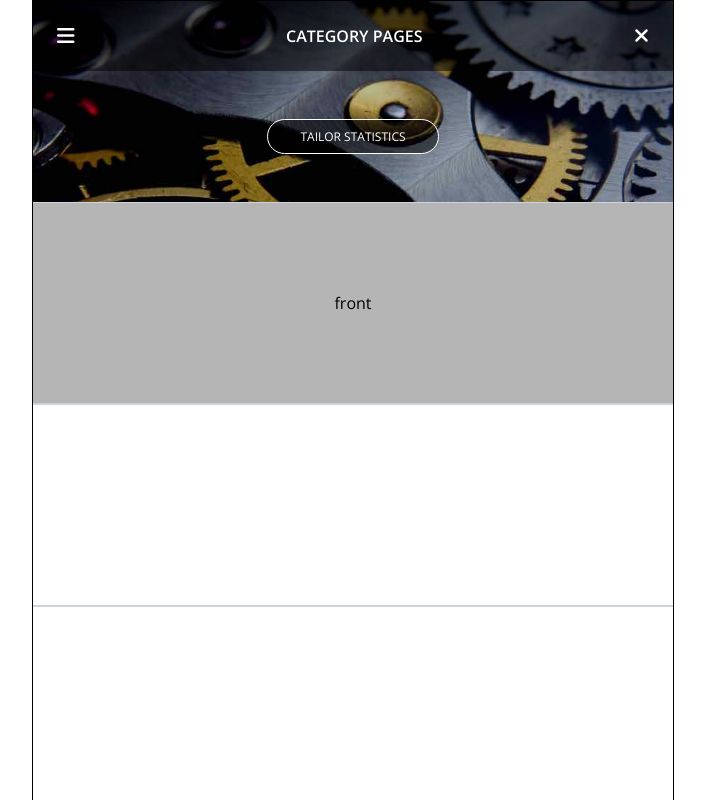
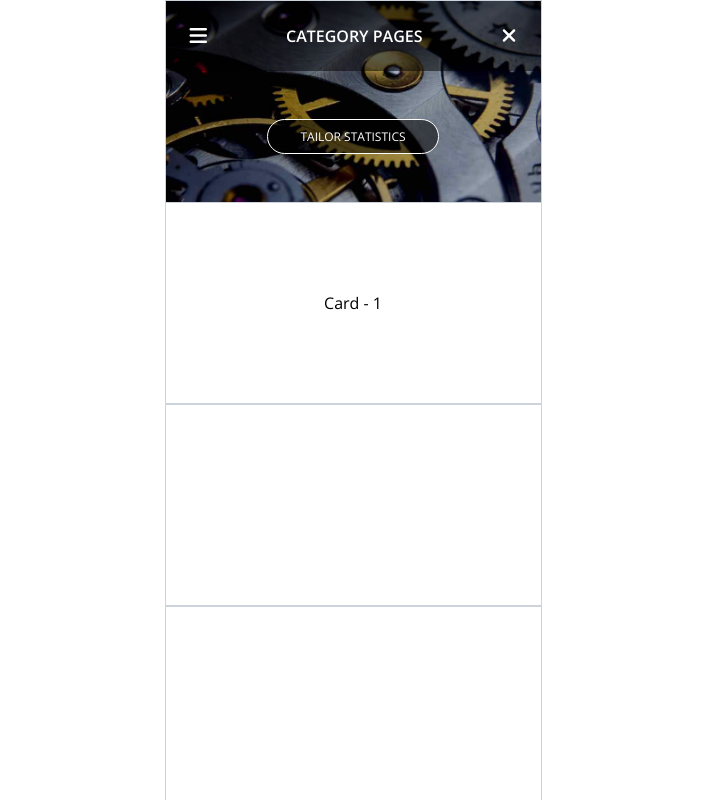
Before and after one commit to TimThuis/dashboard, a plain HTML site: page index.html in a window 1280 px wide. Both pictures are taken after a click on the element "CATEGORY PAGES". Shown: the top 800 px of the page, without its empty margins (287-992 px from the left). Drawn offline with nearby package versions, Linux system fonts and the light colour scheme.

Commit message:
add graph animation and card movement

```diff
--- a/index.html
+++ b/index.html
@@ -24,12 +24,12 @@
       <div id="home-page">
         <div class="card">
           <h2>home</h2>
-          <div class="card-detail" onclick='flipCard(this)'>
-            <div class="flip-card front flip">
-              front
+          <div class="card-detail">
+            <div class="slide-card one" onclick='slideCardPlay()'>
+              Card - 1
             </div>
-            <div class="flip-card back">
-              back
+            <div class="slide-card two"  onclick='slideCardRev()'>
+              Card - 2
             </div>
           </div>
         </div>
@@ -41,6 +41,9 @@
               68.8%
             </div>
             <div class="grow red"><i class="fa fa-caret-up" aria-hidden="true"></i>5% MoM</div>
+          </div>
+          <div class="graph">
+            <img src="./src/graph.png" alt="">
           </div>
         </div>
 
--- a/main.js
+++ b/main.js
@@ -5,6 +5,20 @@ const dataFlowChartShowTl = new TimelineMax({
 const detailPageTl = new TimelineMax({
   paused: true,
 })
+const showDetailCardTl = new TimelineMax({
+  paused: true,
+})
+
+
+showDetailCardTl.to('.card-detail .one', 1, {
+  scale: 0.75,
+  opacity: 0.75,
+}, 'start')
+  .to('.card-detail .two', 1, {
+    x: '0%',
+  }, 'start+=0.5')
+
+
 
 detailPageTl.to('.flow', 1, {
   x: '-100%',
@@ -58,12 +72,15 @@ function showGraph(el) {
   dataFlowChartShowTl.to(el, 0.5, {
     width: '100%',
   }, 'start')
-    .to(el, 1, {
-      height: '50vh',
-    }, 'start+=0.5')
     .to(statusBar, 0.5, {
       width: '0',
     }, 'start')
+    .to('.graph', 0.5, {
+      height: '200px',
+    }, 'start+=0.5')
+    .to('.graph', 1, {
+      width: '100%',
+    }, 'start+=1')
 
   if (el.classList.contains('open')) {
     el.classList.remove('open');
@@ -81,7 +98,12 @@ function showDetailPage() {
 function hideDetailPage() {
   detailPageTl.reverse();
 }
-//
-function flipCard(el) {
-  el.classList.contains('flipped') ? el.classList.remove('flipped') : el.classList.add('flipped');
+
+
+function slideCardPlay() {
+  showDetailCardTl.play();
 }
+
+function slideCardRev() {
+  showDetailCardTl.reverse();
+}
--- a/style.scss
+++ b/style.scss
@@ -38,9 +38,9 @@ body {
 }
 
 .main {
-	max-width: 640px;
+	max-width: 375px;
 	margin: 0 auto;
-	border: 1px solid black;
+	border: 1px solid $color-blue-gray;
 	overflow: hidden;
 	min-height: 100vh;
 }
@@ -68,11 +68,7 @@ body {
 		color: $color-white;
 	}
 	.intro {
-		display: -webkit-box;
-		display: -ms-flexbox;
 		display: flex;
-    -webkit-box-pack: center;
-        -ms-flex-pack: center;
     justify-content: center;
     padding: 48px 0;
 	}
@@ -80,14 +76,8 @@ body {
 
 #navbar {
 	padding: $padding-large;
-	display: -webkit-box;
-	display: -ms-flexbox;
 	display: flex;
-	-webkit-box-pack: justify;
-	    -ms-flex-pack: justify;
   justify-content: space-between;
-  -webkit-box-align: center;
-      -ms-flex-align: center;
   align-items: center;
 	background: rgba(0,0,0,0.5);
 	.title {
@@ -95,7 +85,6 @@ body {
 		height: 22px;
 	}
 	h1 {
-		-webkit-transform: translateY(-100%);
     transform: translateY(-100%);
 		font-size: $font-size-medium;
 		font-weight: $font-bold;
@@ -140,11 +129,7 @@ body {
 		}
 		.numbers {
 				overflow: hidden;
-				display: -webkit-box;
-				display: -ms-flexbox;
 				display: flex;
-				-webkit-box-pack: center;
-				    -ms-flex-pack: center;
         justify-content: center;
 				color: $color-blue;
 				.percent {
@@ -159,63 +144,39 @@ body {
 					}
 				}
 		}
+		.graph {
+			display: flex;
+    	justify-content: center;
+    	height: 100%;
+    	align-items: center;
+			width: 0;
+			overflow: hidden;
+			height: 0;
+			img {
+				width: 100vw;
+			}
+		}
 	}
 }
 
 .card-detail {
-	/* display: none;*/
 	opacity: 0;
 	position: relative;
 	height: 100%;
 	margin-top: -22px;
-	-webkit-perspective: 100vw;
-	        perspective: 100vw;
-	.front {
 	background: $color-light-gray;
-		-webkit-transform: rotateY(0deg);
-		        transform: rotateY(0deg);
-		-webkit-backface-visibility: none;
-		        backface-visibility: none;
+	.slide-card {
+		height: 100%;
+    display: flex;
+    justify-content: center;
+    align-items: center;
+		background: $color-white;
 	}
-	.back {
+	.two {
 		position: absolute;
+		transform: translateX(100%);
 		top: 0;
     left: 0;
-		background: $color-blue;
-		-webkit-transform: rotateY(-180deg);
-		        transform: rotateY(-180deg);
-		-webkit-backface-visibility: hidden;
-		        backface-visibility: hidden;
-	}
-	.flip-card {
-		transition: -webkit-transform 300ms ease;
-		transition: transform 300ms ease;
-		transition: transform 300ms ease, -webkit-transform 300ms ease;
-		height: 100%;
     width: 100%;
-		display: -webkit-box;
-		display: -ms-flexbox;
-		display: flex;
-		-webkit-box-pack: center;
-		    -ms-flex-pack: center;
-		        justify-content: center;
-		-webkit-box-align: center;
-		    -ms-flex-align: center;
-		        align-items: center;
 	}
 }
-
-.flipped {
-	.back {
-		-webkit-transform: rotateY(0deg);
-		        transform: rotateY(0deg);
-		-webkit-backface-visibility: none;
-		        backface-visibility: none;
-	}
-	.front {
-		-webkit-transform: rotateY(180deg);
-		        transform: rotateY(180deg);
-		-webkit-backface-visibility: hidden;
-		        backface-visibility: hidden;
-	}
-}
```
Also changed, not shown: src/graph.png (added), style.min.css. Lines whose indentation alone changed are shown as unchanged.
